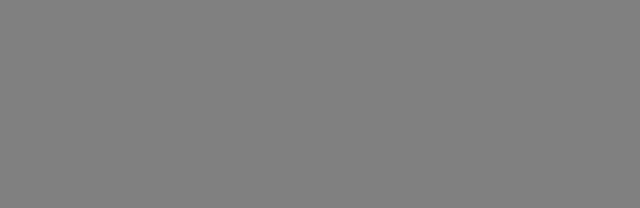
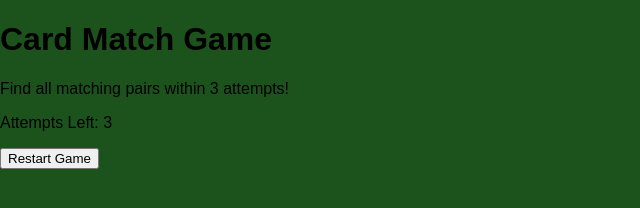
Before and after one commit to HaireJason-FS/card-match, a website built with webpack: page src/index.html in a window 1280 px wide. Shown: the whole page, without its empty margins (0-640 px from the left). Built offline with nearby package versions, Linux system fonts and the light colour scheme.

```diff
--- a/src/index.html
+++ b/src/index.html
@@ -3,9 +3,27 @@
 <head>
   <meta charset="UTF-8">
   <meta name="viewport" content="width=device-width, initial-scale=1.0">
-  <title>New TypeScript/SCSS Project</title>
+  <title>Card Match Game</title>
 </head>
 <body>
+<!-- The objective of the game is to find all sets of matching cards within a maximum of 3 tries/attempts. There will be a total of six (6) cards flipped face down at the start. The set will include 3 pairs of matching cards. The player must try to match all three pairs of cards in fewer than 3 attempts. An attempt doesn't represent just one card flip; rather, it involves comparing 2 cards in one try. If the cards don't match, they are flipped back to their face-down state, and the player's remaining attempts are reduced by one.
+
+At the start of each new game, the cards must reshuffle to different positions and values. Note that we do need to include special cards like Jacks, Queens, Kings, or Aces. (Labeled as the name entails)
+This project will use HTML, SCSS, and TypeScript. -->
+
+ <header></header>
+   <h1>Card Match Game</h1>
+   <p>Find all matching pairs within 3 attempts!</p>
+ </header>
+  <main>
+    <div class="game-board">
+      <!-- Cards will be dynamically generated here with TypeScript -->
+    </div>
+    <div class="game-info">
+      <p>Attempts Left: <span id="attempts-left">3</span></p>
+      <button id="restart-button">Restart Game</button>
+    </div>
+  </main>
   <script src="bundle.js"></script>
 </body>
 </html>
--- a/src/index.ts
+++ b/src/index.ts
@@ -1,2 +1,8 @@
 // Imports your SCSS stylesheet
 import '@/styles/index.scss';
+
+
+// The objective of the game is to find all sets of matching cards within a maximum of 3 tries/attempts. There will be a total of six (6) cards flipped face down at the start. The set will include 3 pairs of matching cards. The player must try to match all three pairs of cards in fewer than 3 attempts. An attempt doesn't represent just one card flip; rather, it involves comparing 2 cards in one try. If the cards don't match, they are flipped back to their face-down state, and the player's remaining attempts are reduced by one.
+
+//At the start of each new game, the cards must reshuffle to different positions and values. Note that we do need to include special cards like Jacks, Queens, Kings, or Aces. (Labeled as the name entails)
+//This project will use HTML, SCSS, and TypeScript.
--- a/src/styles/index.scss
+++ b/src/styles/index.scss
@@ -1,3 +1,13 @@
-html {
-  background: gray;
+//root styles
+$font-family: "open-sans", sans-serif;
+$font-bold: 700;
+$font-regular: 400;
+$background-color: #1C531D;
+$card-color: #238AB6;
+
+body {
+  font-family: $font-family;
+  background-color: $background-color;
+  margin: 0;
+  padding: 0;
 }
```
